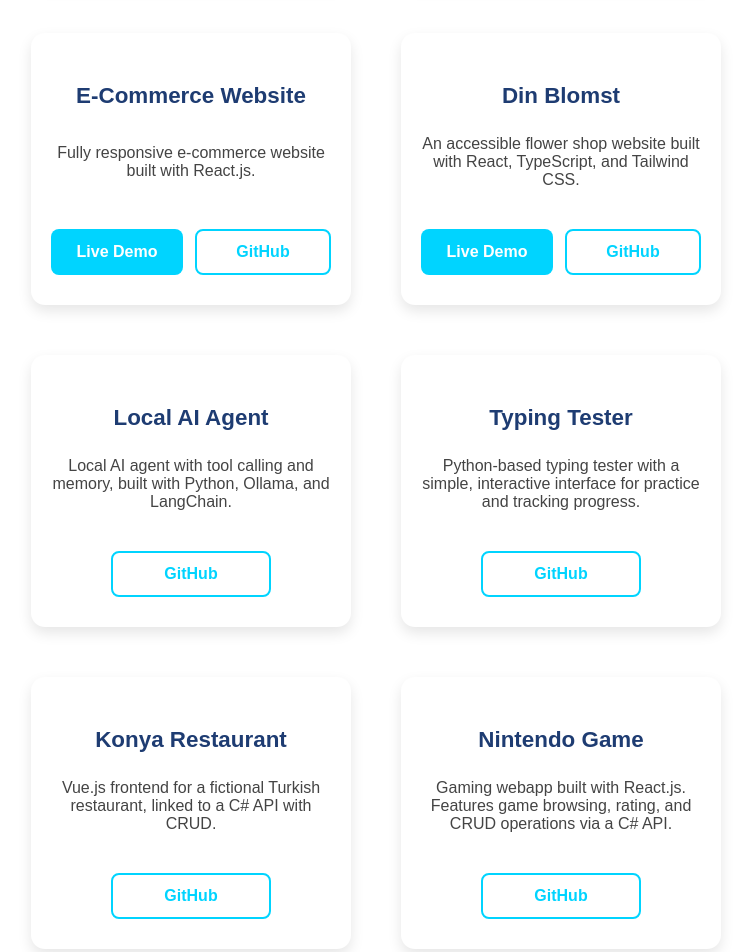
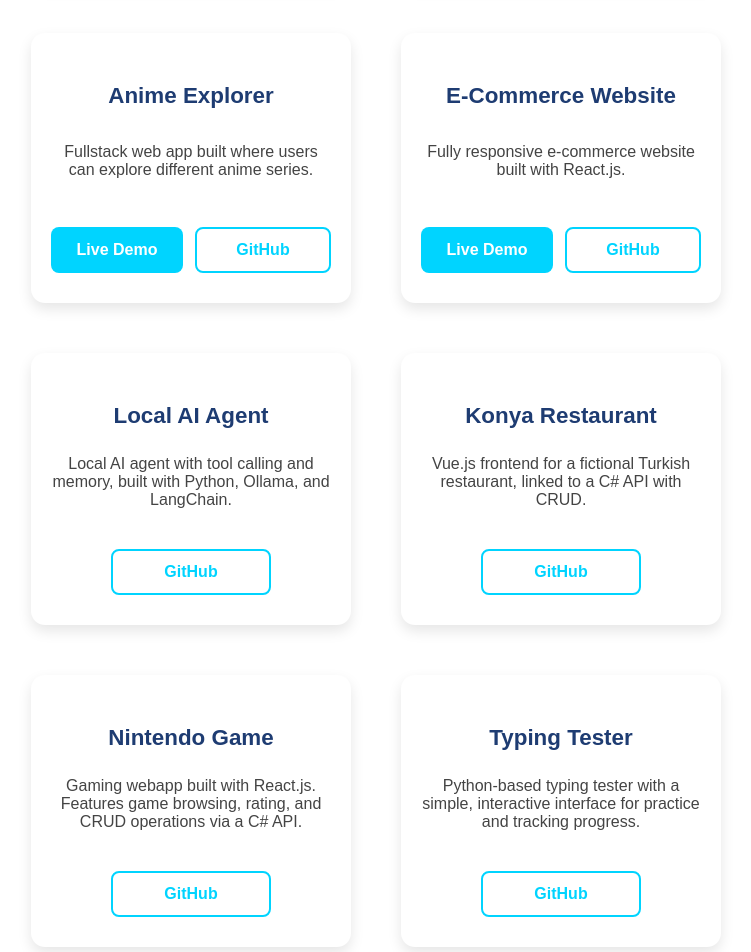
Before and after one commit to hamzas4011/personal-website, a React (Vite) app: page / in a window 1280 px wide. Shown: the part 2960-3912 px from the top of the page, without its empty margins (264-1015 px from the left). Built offline with nearby package versions, Linux system fonts and the light colour scheme.

Commit message:
changed the order of the projects

```diff
--- a/src/projectsData.js
+++ b/src/projectsData.js
@@ -1,4 +1,10 @@
 const projects = [
+  {
+    name: "Din Blomst",
+    description: "An accessible flower shop website built with React, TypeScript, and Tailwind CSS.",
+    liveLink: "https://din-blomst.vercel.app/",
+    githubLink: "https://github.com/hamzas4011/din-blomst",
+  },
   {
     name: "World View",
     description: "Discover countries with this fullstack web app built using Next.js, TypeScript, Tailwind CSS, and API.",
@@ -18,22 +24,10 @@ const projects = [
     githubLink: "https://github.com/hamzas4011/world-view-app",
   },
   {
-    name: "Din Blomst",
-    description: "An accessible flower shop website built with React, TypeScript, and Tailwind CSS.",
-    liveLink: "https://din-blomst.vercel.app/",
-    githubLink: "https://github.com/hamzas4011/din-blomst",
-  },
-  {
     name: "Local AI Agent",
     description: "Local AI agent with tool calling and memory, built with Python, Ollama, and LangChain.",
     liveLink: null,
     githubLink: "https://github.com/hamzas4011/local-agent",
-  },
-  {
-    name: "Typing Tester",
-    description: "Python-based typing tester with a simple, interactive interface for practice and tracking progress.",
-    liveLink: null,
-    githubLink: "https://github.com/hamzas4011/Typing_Tester",
   },
   {
     name: "Konya Restaurant",
@@ -46,6 +40,12 @@ const projects = [
     description: "Gaming webapp built with React.js. Features game browsing, rating, and CRUD operations via a C# API.",
     liveLink: null,
     githubLink: "https://github.com/hamzas4011/nintendogame",
+  },
+  {
+    name: "Typing Tester",
+    description: "Python-based typing tester with a simple, interactive interface for practice and tracking progress.",
+    liveLink: null,
+    githubLink: "https://github.com/hamzas4011/Typing_Tester",
   }
 ];
 
```
